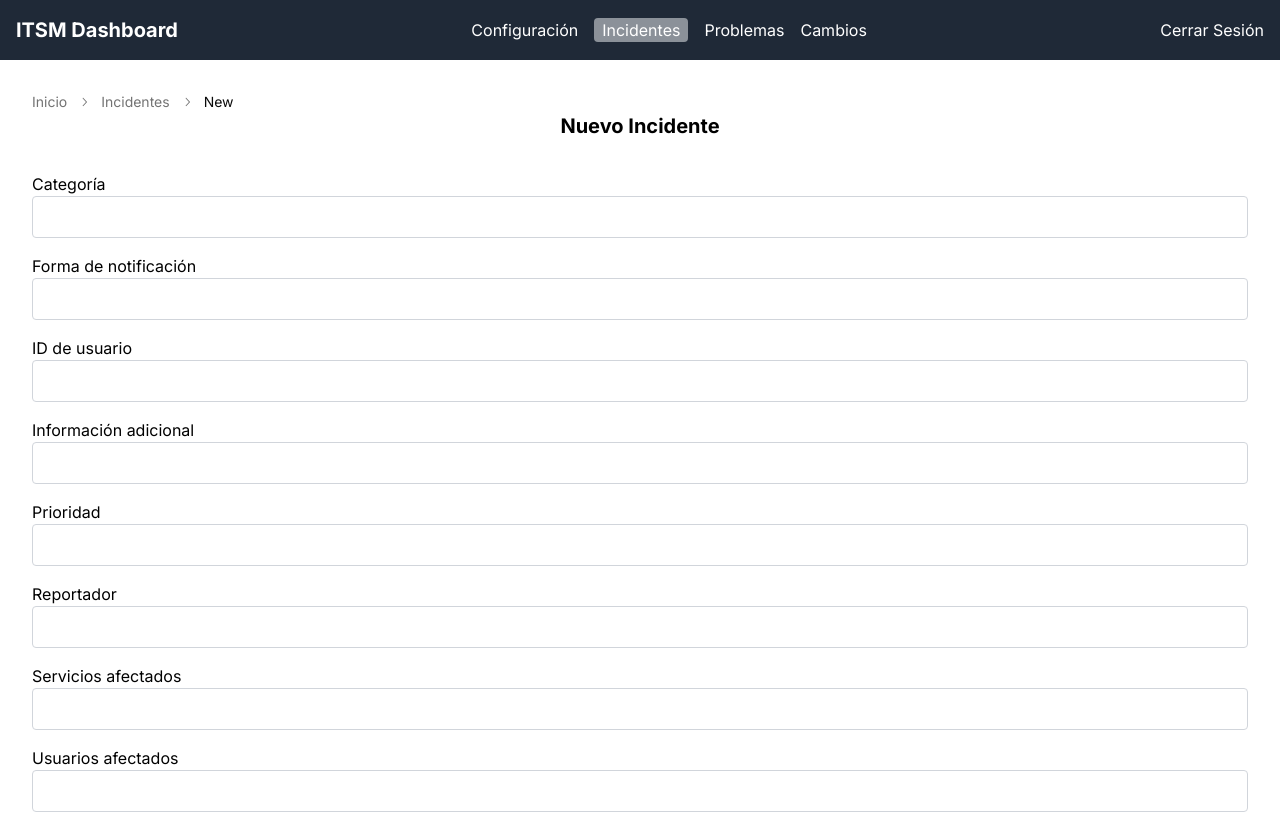
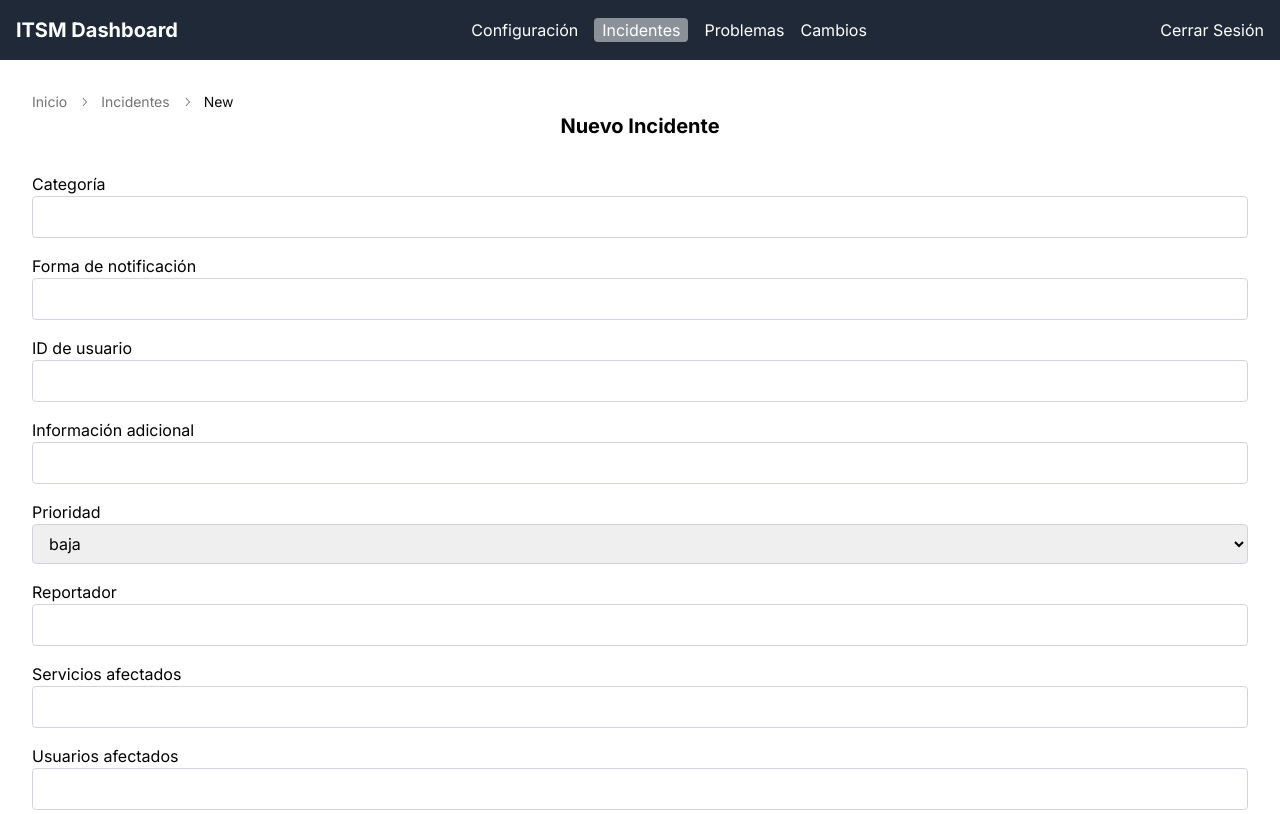
Before and after one commit to ITIL-diseno-operacion-y-gestion/tp-frontend, a Next.js app: page /incidentes/new in a window 1280 px wide. Shown: the top 814 px of the page. Built offline with nearby package versions, Linux system fonts and the light colour scheme.

Commit message:
asigno prioridades

```diff
--- a/src/components/forms/nuevo-incidente-form.tsx
+++ b/src/components/forms/nuevo-incidente-form.tsx
@@ -3,6 +3,7 @@ import { redirect } from "next/navigation";
 
 import { IncidenteCreate } from "@/app/incidentes/models";
 import { env } from "@/env/client";
+import { Prioridad, prioridades } from "@/models/types";
 
 export function NuevoIncidenteForm() {
   const handleSubmit = async (formData: FormData) => {
@@ -13,7 +14,7 @@ export function NuevoIncidenteForm() {
       forma_de_notificacion: formData.get("forma_de_notificacion") as string,
       id_usuario: +formData.get("id_usuario")! as number,
       informacion_adicional: formData.get("informacion_adicional") as string,
-      prioridad: formData.get("prioridad") as string,
+      prioridad: formData.get("prioridad") as Prioridad,
       reportador: formData.get("reportador") as string,
       servicios_afectados: formData.get("servicios_afectados") as string,
       usuarios_afectados: formData.get("usuarios_afectados") as string,
@@ -96,13 +97,18 @@ export function NuevoIncidenteForm() {
         <label htmlFor="prioridad" className="block">
           Prioridad
         </label>
-        <input
-          type="text"
+        <select
           id="prioridad"
           name="prioridad"
           className="w-full rounded border border-gray-300 px-3 py-2"
           required
-        />
+        >
+          {prioridades.map((prioridad) => (
+            <option key={prioridad} value={prioridad}>
+              {prioridad}
+            </option>
+          ))}
+        </select>
       </div>
       <div>
         <label htmlFor="reportador" className="block">
--- a/src/components/forms/nuevo-problema-form.tsx
+++ b/src/components/forms/nuevo-problema-form.tsx
@@ -3,6 +3,7 @@ import { redirect } from "next/navigation";
 
 import { ProblemaCreate } from "@/app/problemas/models";
 import { env } from "@/env/client";
+import { prioridades } from "@/models/types";
 
 export function NuevoProblemaForm() {
   const handleSubmit = async (formData: FormData) => {
@@ -93,9 +94,11 @@ export function NuevoProblemaForm() {
           className="w-full rounded border border-gray-300 px-3 py-2"
           required
         >
-          <option value="baja">Baja</option>
-          <option value="media">Media</option>
-          <option value="alta">Alta</option>
+          {prioridades.map((prioridad) => (
+            <option key={prioridad} value={prioridad}>
+              {prioridad}
+            </option>
+          ))}
         </select>
       </div>
       <div>
```
